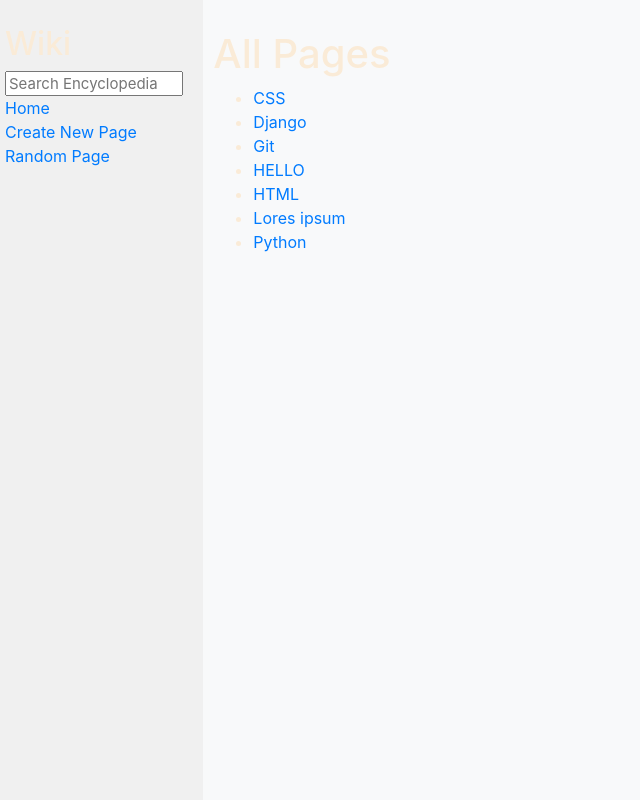
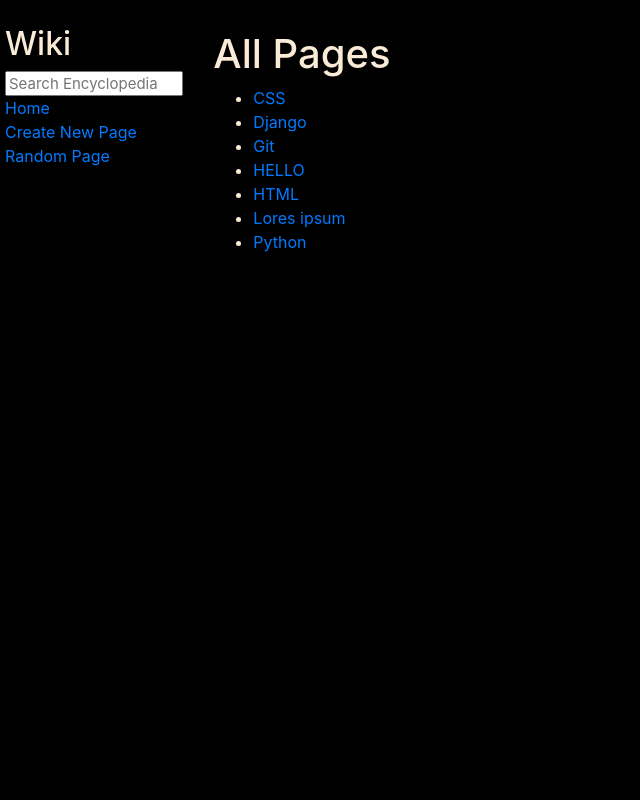
Before and after one commit to e0406370/web50, a Django app: page / in a window 1280 px wide. Shown: the whole page, without its empty margins (0-640 px from the left). Run offline with Django 4.2, Linux system fonts and the light colour scheme; some libraries are stand-ins or nearby versions.

Commit message:
[style] change bg color to black

```diff
--- a/project_1_wiki/encyclopedia/static/encyclopedia/styles.css
+++ b/project_1_wiki/encyclopedia/static/encyclopedia/styles.css
@@ -29,7 +29,6 @@ textarea {
 }
 
 .sidebar {
-  background-color: #f0f0f0;
   height: 100vh;
   padding: 20px;
 }
--- a/project_1_wiki/encyclopedia/templates/encyclopedia/layout.html
+++ b/project_1_wiki/encyclopedia/templates/encyclopedia/layout.html
@@ -16,7 +16,7 @@
     />
     <link href="{% static 'encyclopedia/styles.css' %}" rel="stylesheet" />
   </head>
-  <body class="bg-light">
+  <body>
     <div class="row">
       <div class="sidebar col-lg-2 col-md-3">
         <h2>Wiki</h2>
```
